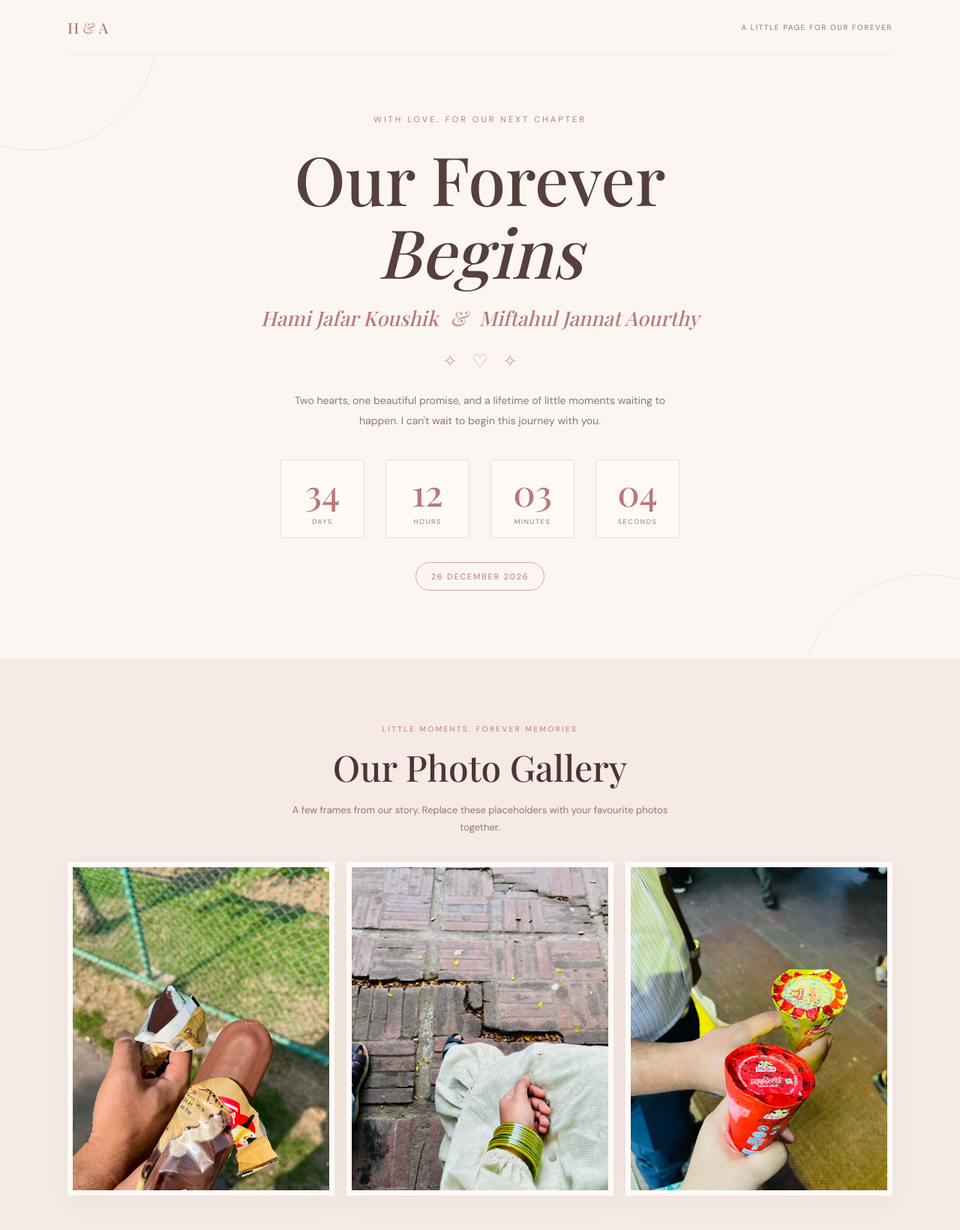
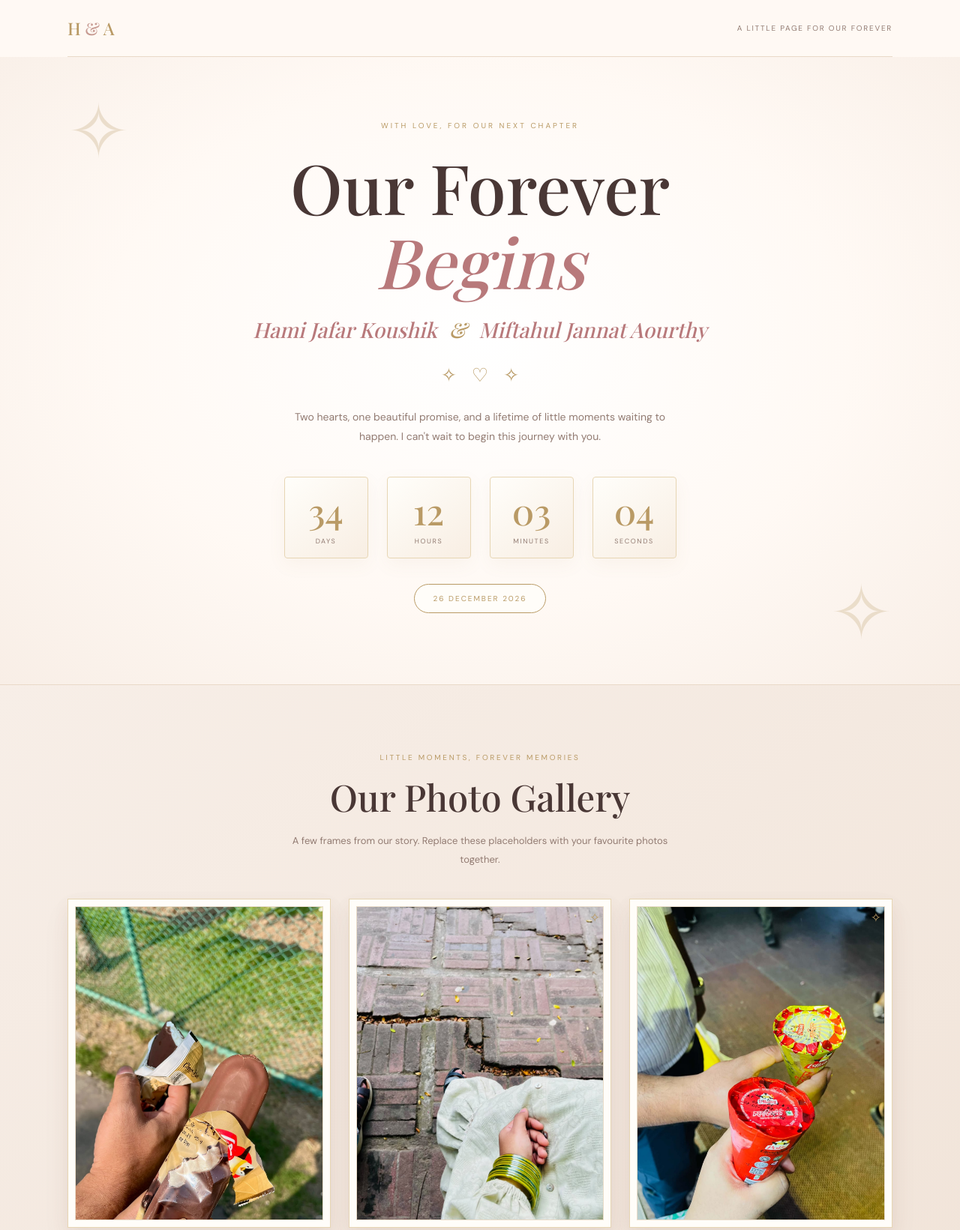
Before and after one commit to Hami54-code/our-forever, a plain HTML site: page index.html in a window 1280 px wide. Shown: the top 1641 px of the page at 75% size. Drawn offline with nearby package versions, Linux system fonts and the light colour scheme; a web font is replaced by a local one.

Commit message:
Update index.html

```diff
--- a/index.html
+++ b/index.html
@@ -9,46 +9,439 @@
 <link rel="preconnect" href="https://fonts.googleapis.com">
 <link rel="preconnect" href="https://fonts.gstatic.com" crossorigin>
 <link href="https://fonts.googleapis.com/css2?family=DM+Sans:wght@400;500;600&family=Playfair+Display:ital,wght@0,500;0,600;0,700;1,500;1,600&display=swap" rel="stylesheet">
+
 <style>
-:root{--paper:#fbf6f1;--paper2:#f5eae4;--ink:#463735;--muted:#8e7772;--rose:#b8797b;--rose2:#d7a5a1;--line:#eadbd4;--white:#fffdfb}
-*{box-sizing:border-box}html{scroll-behavior:smooth}body{margin:0;background:var(--paper);color:var(--ink);font-family:"DM Sans",sans-serif}
-a{color:inherit}.wrap{width:min(1100px,calc(100% - 40px));margin:auto}
-nav{height:74px;display:flex;align-items:center;justify-content:space-between;border-bottom:1px solid #eadbd477;font-size:12px;letter-spacing:.13em;text-transform:uppercase;color:var(--muted)}
-.brand{font-family:"Playfair Display",serif;font-size:20px;letter-spacing:0;text-transform:none;color:var(--rose)}
-.navnote{font-size:10px}
-.hero{min-height:calc(100vh - 74px);display:flex;align-items:center;justify-content:center;text-align:center;position:relative;overflow:hidden;padding:78px 0 90px}
-.hero:before,.hero:after{content:"";position:absolute;width:330px;height:330px;border:1px solid #d7a5a144;border-radius:50%;pointer-events:none}
-.hero:before{top:-205px;left:-120px}.hero:after{bottom:-220px;right:-120px}
-.eyebrow{font-size:11px;letter-spacing:.28em;text-transform:uppercase;color:var(--rose);margin:0 0 24px}
-h1,h2,.script{font-family:"Playfair Display",serif;font-weight:500}
-h1{font-size:clamp(48px,8vw,90px);line-height:1.08;margin:0;color:#563f3d}
-.names{font-family:"Playfair Display",serif;font-size:clamp(20px,3vw,27px);font-style:italic;color:var(--rose);margin:22px 0 8px}
-.amp{color:#c79a91;padding:0 9px}
-.intro{max-width:510px;margin:20px auto 0;color:var(--muted);font-size:14px;line-height:1.9}
-.flourish{color:var(--rose2);font-size:24px;margin:24px 0}
-.countdown{display:flex;justify-content:center;gap:clamp(9px,3vw,28px);margin:38px auto 0;flex-wrap:wrap}
-.timebox{width:clamp(70px,14vw,112px);padding:18px 8px 15px;border:1px solid var(--line);background:#fffdfb99;border-radius:3px}
-.num{font-family:"Playfair Display",serif;font-size:clamp(31px,5vw,48px);line-height:1;color:var(--rose)}
-.unit{font-size:9px;letter-spacing:.18em;text-transform:uppercase;color:var(--muted);margin-top:10px}
-.date-pill{display:inline-block;margin-top:32px;padding:11px 20px;border:1px solid var(--rose2);border-radius:30px;color:var(--rose);font-size:11px;letter-spacing:.16em;text-transform:uppercase}
-section{padding:88px 0}.section-kicker{text-align:center;color:var(--rose);font-size:10px;letter-spacing:.25em;text-transform:uppercase}
-h2{text-align:center;font-size:clamp(34px,5vw,48px);margin:12px 0 14px}
-.section-copy{text-align:center;color:var(--muted);font-size:13px;line-height:1.8;max-width:550px;margin:0 auto 35px}
-.gallery{background:var(--paper2)}
-.photos{display:grid;grid-template-columns:repeat(3,1fr);gap:16px}
-.photo{position:relative;aspect-ratio:4/5;overflow:hidden;background:linear-gradient(145deg,#ead7d0,#f8eee8);border:7px solid #fffaf7;box-shadow:0 10px 30px #76534b0d}
-.photo img{width:100%;height:100%;object-fit:cover;display:block}
-.photo .placeholder{height:100%;display:flex;align-items:center;justify-content:center;flex-direction:column;color:#a77d79;text-align:center;padding:18px}
-.placeholder .heart{font-size:28px;margin-bottom:13px}.placeholder span{font-family:"Playfair Display",serif;font-style:italic;font-size:19px}.placeholder small{font-size:10px;letter-spacing:.1em;text-transform:uppercase;margin-top:10px;color:#a98e88}
-.note{max-width:760px;margin:auto;text-align:center;padding:54px 30px;background:#fffaf7;border:1px solid var(--line);position:relative}
-.note:before{content:"“";position:absolute;top:3px;left:25px;font:70px "Playfair Display",serif;color:#e6c9c1}
-.note p{font:italic 22px/1.7 "Playfair Display",serif;color:#705653;margin:0}
-.note .sign{font:12px "DM Sans",sans-serif;letter-spacing:.12em;text-transform:uppercase;color:var(--rose);margin-top:25px}
-footer{text-align:center;padding:35px 20px 45px;color:var(--muted);font-size:11px;letter-spacing:.08em}
-footer .heart{color:var(--rose);font-size:17px;display:block;margin-bottom:9px}
-@media(max-width:650px){.wrap{width:min(100% - 28px,1100px)}nav{height:62px}.navnote{font-size:8px}.hero{min-height:calc(100svh - 62px);padding:65px 0}.photos{grid-template-columns:1fr 1fr;gap:10px}.photo:last-child{display:none}section{padding:68px 0}.note{padding:45px 22px}.note p{font-size:19px}}
-@media(prefers-reduced-motion:no-preference){.hero>*{animation:rise .9s both}.hero .names{animation-delay:.12s}.hero .intro{animation-delay:.2s}.hero .countdown{animation-delay:.28s}@keyframes rise{from{opacity:0;transform:translateY(14px)}to{opacity:1;transform:translateY(0)}}}
+:root {
+  --paper: #fff9f4;
+  --paper2: #f5ebe2;
+  --ink: #493735;
+  --muted: #927b72;
+  --rose: #b8797b;
+  --rose2: #d7a5a1;
+  --gold: #b99a65;
+  --gold-light: #e7d6b4;
+  --line: #e9d9c8;
+  --white: #fffdf9;
+}
+
+* {
+  box-sizing: border-box;
+}
+
+html {
+  scroll-behavior: smooth;
+}
+
+body {
+  margin: 0;
+  background: var(--paper);
+  color: var(--ink);
+  font-family: "DM Sans", sans-serif;
+}
+
+a { color: inherit; }
+
+.wrap {
+  width: min(1100px, calc(100% - 40px));
+  margin: auto;
+}
+
+/* NAVIGATION */
+
+nav {
+  height: 76px;
+  display: flex;
+  align-items: center;
+  justify-content: space-between;
+  border-bottom: 1px solid var(--line);
+  font-size: 11px;
+  letter-spacing: .16em;
+  text-transform: uppercase;
+  color: var(--muted);
+}
+
+.brand {
+  font-family: "Playfair Display", serif;
+  font-size: 23px;
+  letter-spacing: 0;
+  text-transform: none;
+  color: var(--gold);
+}
+
+.navnote { font-size: 10px; }
+
+/* HERO SECTION */
+
+.hero {
+  min-height: calc(100vh - 76px);
+  display: flex;
+  align-items: center;
+  justify-content: center;
+  text-align: center;
+  position: relative;
+  overflow: hidden;
+  padding: 85px 0 95px;
+  background:
+    radial-gradient(ellipse at 50% 45%,
+      #ffffff 0%, #fff9f4 55%, #f8eee6 100%);
+}
+
+.hero:before,
+.hero:after {
+  content: "✧";
+  position: absolute;
+  color: var(--gold);
+  font-size: 100px;
+  opacity: .25;
+  pointer-events: none;
+}
+
+.hero:before {
+  top: 35px;
+  left: 7%;
+}
+
+.hero:after {
+  bottom: 30px;
+  right: 7%;
+}
+
+.eyebrow {
+  font-size: 10px;
+  letter-spacing: .3em;
+  text-transform: uppercase;
+  color: var(--gold);
+  margin: 0 0 25px;
+}
+
+h1, h2, .script {
+  font-family: "Playfair Display", serif;
+  font-weight: 500;
+}
+
+h1 {
+  font-size: clamp(49px, 8vw, 92px);
+  line-height: 1.08;
+  margin: 0;
+  color: #493735;
+}
+
+h1 em {
+  color: var(--rose);
+  font-weight: 500;
+}
+
+.names {
+  font-family: "Playfair Display", serif;
+  font-size: clamp(19px, 3vw, 28px);
+  font-style: italic;
+  color: var(--rose);
+  margin: 23px 0 8px;
+}
+
+.amp {
+  color: var(--gold);
+  padding: 0 9px;
+}
+
+.intro {
+  max-width: 510px;
+  margin: 20px auto 0;
+  color: var(--muted);
+  font-size: 14px;
+  line-height: 1.9;
+}
+
+.flourish {
+  color: var(--gold);
+  font-size: 25px;
+  margin: 26px 0;
+}
+
+/* COUNTDOWN */
+
+.countdown {
+  display: flex;
+  justify-content: center;
+  gap: clamp(9px, 3vw, 25px);
+  margin: 40px auto 0;
+  flex-wrap: wrap;
+}
+
+.timebox {
+  width: clamp(70px, 14vw, 112px);
+  padding: 20px 8px 16px;
+  border: 1px solid var(--gold-light);
+  background: linear-gradient(145deg, #fffefa, #f8eee3);
+  border-radius: 4px;
+  box-shadow: 0 8px 24px #987c5110;
+  transition: transform .3s ease, box-shadow .3s ease;
+}
+
+.timebox:hover {
+  transform: translateY(-5px);
+  box-shadow: 0 12px 28px #987c5120;
+}
+
+.num {
+  font-family: "Playfair Display", serif;
+  font-size: clamp(31px, 5vw, 48px);
+  line-height: 1;
+  color: var(--gold);
+}
+
+.unit {
+  font-size: 9px;
+  letter-spacing: .18em;
+  text-transform: uppercase;
+  color: var(--muted);
+  margin-top: 11px;
+}
+
+.date-pill {
+  display: inline-block;
+  margin-top: 34px;
+  padding: 12px 24px;
+  border: 1px solid var(--gold);
+  border-radius: 30px;
+  color: var(--gold);
+  font-size: 10px;
+  letter-spacing: .2em;
+  text-transform: uppercase;
+  background: #fffdf9;
+}
+
+/* GENERAL SECTIONS */
+
+section { padding: 90px 0; }
+
+.section-kicker {
+  text-align: center;
+  color: var(--gold);
+  font-size: 10px;
+  letter-spacing: .27em;
+  text-transform: uppercase;
+}
+
+h2 {
+  text-align: center;
+  font-size: clamp(34px, 5vw, 49px);
+  margin: 13px 0 15px;
+  color: var(--ink);
+}
+
+.section-copy {
+  text-align: center;
+  color: var(--muted);
+  font-size: 13px;
+  line-height: 1.9;
+  max-width: 550px;
+  margin: 0 auto 40px;
+}
+
+/* PHOTO GALLERY */
+
+.gallery {
+  background: linear-gradient(145deg, #f7eee7, #f1e4d9);
+  border-top: 1px solid var(--line);
+  border-bottom: 1px solid var(--line);
+}
+
+.photos {
+  display: grid;
+  grid-template-columns: repeat(3, 1fr);
+  gap: 24px;
+}
+
+.photo {
+  position: relative;
+  aspect-ratio: 4 / 5;
+  overflow: hidden;
+  background: #fffdf9;
+  padding: 9px;
+  border: 1px solid var(--gold-light);
+  box-shadow:
+    0 8px 20px #71534a12,
+    0 18px 38px #71534a0d;
+  transition: transform .45s ease, box-shadow .45s ease;
+}
+
+.photo:before {
+  content: "✧";
+  position: absolute;
+  z-index: 2;
+  top: 13px;
+  right: 14px;
+  color: var(--gold);
+  font-size: 17px;
+  pointer-events: none;
+}
+
+.photo img {
+  display: block;
+  width: 100%;
+  height: 100%;
+  object-fit: cover;
+  border: 1px solid #eadcc9;
+  transition: transform .7s ease;
+}
+
+.photo:hover {
+  transform: translateY(-7px) rotate(-.5deg);
+  box-shadow: 0 18px 40px #71534a20;
+}
+
+.photo:hover img {
+  transform: scale(1.045);
+}
+
+/* PERSONAL LOVE LETTER */
+
+.note {
+  max-width: 760px;
+  margin: auto;
+  text-align: center;
+  padding: 60px 35px;
+  background: linear-gradient(145deg, #fffdf9, #faf0e7);
+  border: 1px solid var(--gold-light);
+  box-shadow: 0 12px 35px #71534a0d;
+  position: relative;
+}
+
+.note:before {
+  content: "“";
+  position: absolute;
+  top: 5px;
+  left: 25px;
+  font: 75px "Playfair Display", serif;
+  color: var(--gold-light);
+}
+
+.note:after {
+  content: "✧";
+  position: absolute;
+  bottom: 12px;
+  right: 20px;
+  font-size: 27px;
+  color: var(--gold);
+  opacity: .65;
+}
+
+.note p {
+  font: italic 22px/1.8 "Playfair Display", serif;
+  color: #705653;
+  margin: 0;
+}
+
+.note .sign {
+  font: 11px "DM Sans", sans-serif;
+  letter-spacing: .17em;
+  text-transform: uppercase;
+  color: var(--rose);
+  margin-top: 28px;
+}
+
+/* FOOTER */
+
+footer {
+  text-align: center;
+  padding: 40px 20px 48px;
+  color: var(--muted);
+  font-size: 10px;
+  letter-spacing: .12em;
+  background: #f8eee6;
+  border-top: 1px solid var(--line);
+}
+
+footer .heart {
+  color: var(--rose);
+  font-size: 22px;
+  display: block;
+  margin-bottom: 12px;
+}
+
+/* SOFT ANIMATIONS */
+
+@keyframes fadeUp {
+  from {
+    opacity: 0;
+    transform: translateY(22px);
+  }
+  to {
+    opacity: 1;
+    transform: translateY(0);
+  }
+}
+
+@keyframes gentleGlow {
+  0%, 100% { opacity: .55; }
+  50% { opacity: 1; }
+}
+
+.hero .wrap > * {
+  animation: fadeUp .9s ease both;
+}
+
+.hero .names { animation-delay: .15s; }
+.hero .flourish { animation-delay: .25s; }
+.hero .intro { animation-delay: .3s; }
+.hero .countdown { animation-delay: .4s; }
+.hero .date-pill { animation-delay: .5s; }
+
+.flourish {
+  animation: gentleGlow 3s ease-in-out infinite;
+}
+
+/* MOBILE RESPONSIVE */
+
+@media(max-width:650px) {
+  .wrap { width: calc(100% - 28px); }
+
+  nav { height: 65px; }
+
+  .hero {
+    min-height: calc(100svh - 65px);
+    padding: 65px 0;
+  }
+
+  .hero:before,
+  .hero:after {
+    font-size: 60px;
+  }
+
+  .photos {
+    grid-template-columns: 1fr 1fr;
+    gap: 12px;
+  }
+
+  .photo:last-child {
+    display: none;
+  }
+
+  section { padding: 70px 0; }
+
+  .note {
+    padding: 48px 23px;
+  }
+
+  .note p { font-size: 19px; }
+
+  .timebox {
+    width: 72px;
+  }
+}
+
+/* ACCESSIBILITY */
+
+@media(prefers-reduced-motion: reduce) {
+  *, *::before, *::after {
+    animation: none !important;
+    transition: none !important;
+    scroll-behavior: auto !important;
+  }
+}
 </style>
+
 </head>
 <body>
 <nav class="wrap"><div class="brand">H <span style="color:#c79a91">&</span> A</div><div class="navnote">A little page for our forever</div></nav>
```
